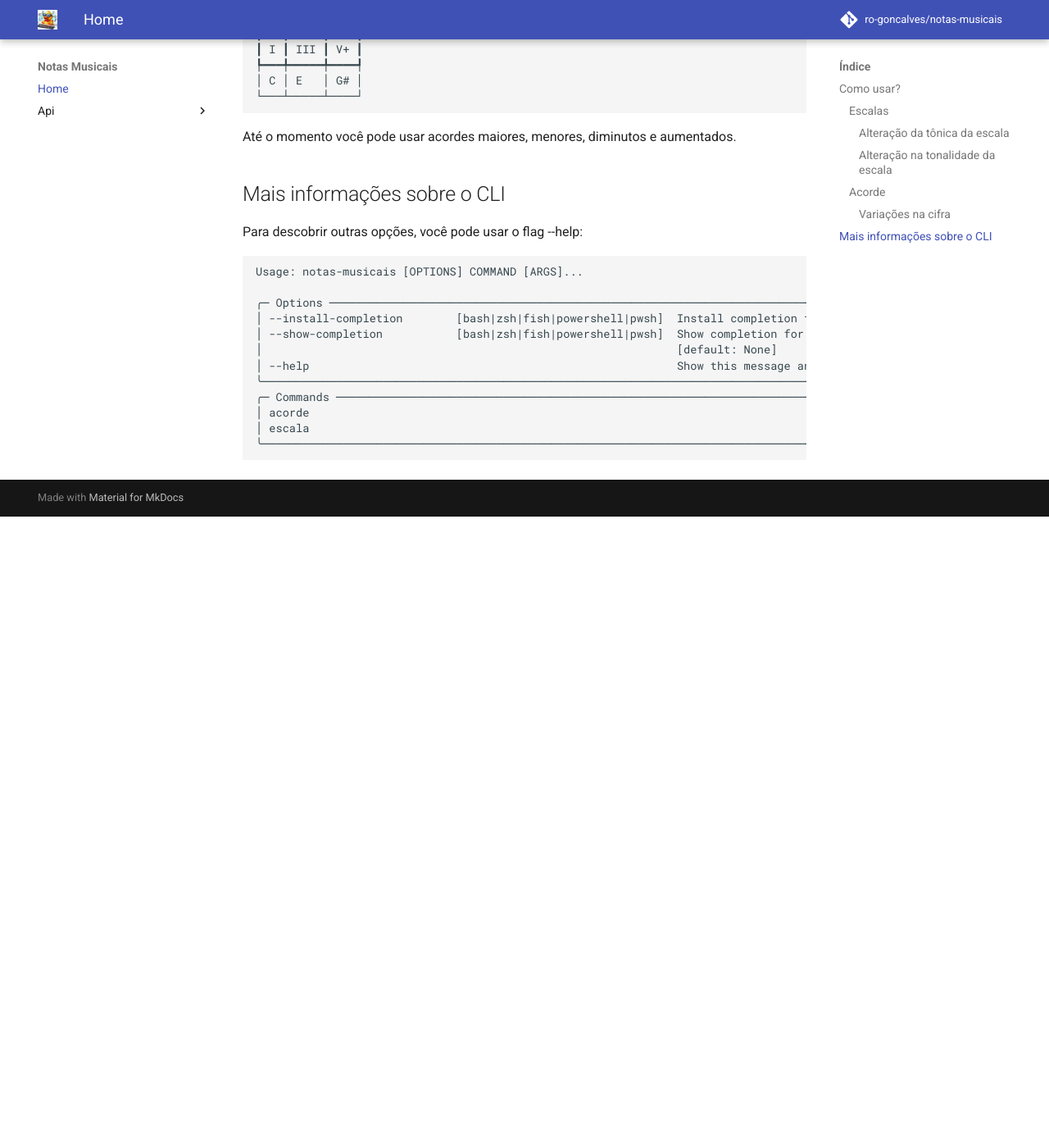
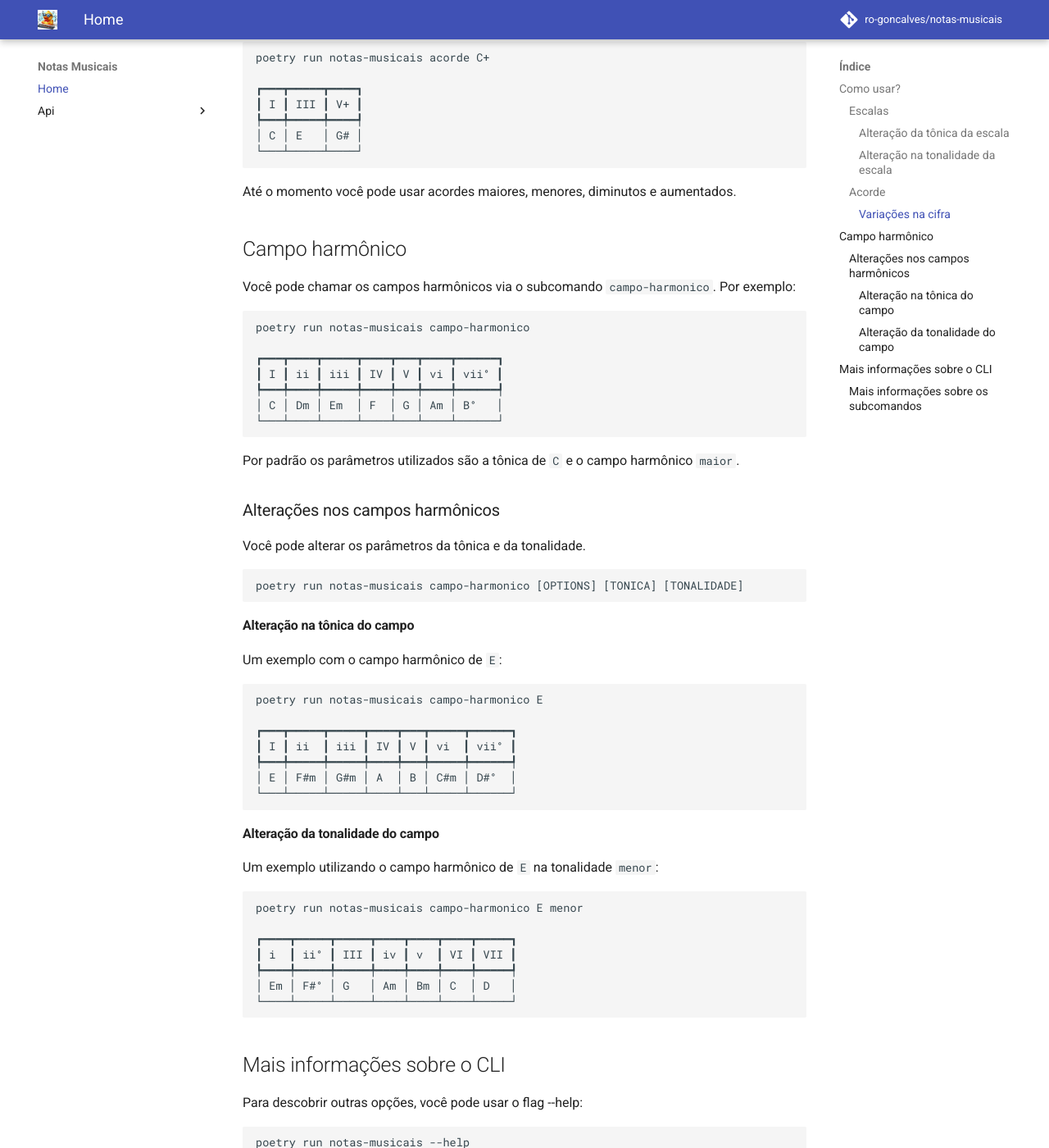
Before and after one commit to Ro-Goncalves/notas-musicais, an MkDocs documentation site: the page built from docs/index.md, in a window 1280 px wide and 1400 px high, scrolled down 1776 px. Shown: the whole window at 82% size. Built offline with MkDocs 1.6.1 and Material for MkDocs 9.7.7, drawn with Linux system fonts in a browser that asks for light colours; comment, search, counter and statistics services are not loaded; before the commit the page ends 2406 px from its top, so only the background shows below that; some of the changed text lies outside the part shown.

Commit message:
Atualização da documentação para incluir o campo harmônico

````diff
--- a/docs/index.md
+++ b/docs/index.md
@@ -2,7 +2,9 @@
 
 # Notas Musicais
 
-Noas musicais é um CLI para ajudar na formação de escalas e acordes. Temos dois comandos disponíveis: `escalas` e `acorde`
+Notas musicais é um CLI para ajudar na formação de escalas, acordes e campos harmônicos.
+
+Toda a aplicação é baseada em um comando chamado `notas-musicais`. Esse comando tem um subcomando relacionado a cada ação que a aplicação pode realizar. Como `escalas`, `acorde` e `campo-hamonico`.
 
 ## Como usar?
 
@@ -76,21 +78,90 @@
 
 Até o momento você pode usar acordes maiores, menores, diminutos e aumentados.
 
+## Campo harmônico
+
+Você pode chamar os campos harmônicos via o subcomando `campo-harmonico`. Por exemplo:
+
+```bash
+poetry run notas-musicais campo-harmonico
+
+┏━━━┳━━━━┳━━━━━┳━━━━┳━━━┳━━━━┳━━━━━━┓
+┃ I ┃ ii ┃ iii ┃ IV ┃ V ┃ vi ┃ vii° ┃
+┡━━━╇━━━━╇━━━━━╇━━━━╇━━━╇━━━━╇━━━━━━┩
+│ C │ Dm │ Em  │ F  │ G │ Am │ B°   │
+└───┴────┴─────┴────┴───┴────┴──────┘
+```
+
+Por padrão os parâmetros utilizados são a tônica de `C` e o campo harmônico `maior`.
+
+### Alterações nos campos harmônicos
+
+Você pode alterar os parâmetros da tônica e da tonalidade.
+
+```bash
+poetry run notas-musicais campo-harmonico [OPTIONS] [TONICA] [TONALIDADE]
+```
+
+#### Alteração na tônica do campo
+
+Um exemplo com o campo harmônico de `E`:
+
+```bash
+poetry run notas-musicais campo-harmonico E
+
+┏━━━┳━━━━━┳━━━━━┳━━━━┳━━━┳━━━━━┳━━━━━━┓
+┃ I ┃ ii  ┃ iii ┃ IV ┃ V ┃ vi  ┃ vii° ┃
+┡━━━╇━━━━━╇━━━━━╇━━━━╇━━━╇━━━━━╇━━━━━━┩
+│ E │ F#m │ G#m │ A  │ B │ C#m │ D#°  │
+└───┴─────┴─────┴────┴───┴─────┴──────┘
+```
+
+#### Alteração da tonalidade do campo
+
+Um exemplo utilizando o campo harmônico de `E` na tonalidade `menor`:
+
+```bash
+poetry run notas-musicais campo-harmonico E menor
+
+┏━━━━┳━━━━━┳━━━━━┳━━━━┳━━━━┳━━━━┳━━━━━┓
+┃ i  ┃ ii° ┃ III ┃ iv ┃ v  ┃ VI ┃ VII ┃
+┡━━━━╇━━━━━╇━━━━━╇━━━━╇━━━━╇━━━━╇━━━━━┩
+│ Em │ F#° │ G   │ Am │ Bm │ C  │ D   │
+└────┴─────┴─────┴────┴────┴────┴─────┘
+```
+
 ## Mais informações sobre o CLI
 
 Para descobrir outras opções, você pode usar o flag --help:
 
 ```bash
+poetry run notas-musicais --help
+
 Usage: notas-musicais [OPTIONS] COMMAND [ARGS]...
 
-╭─ Options ────────────────────────────────────────────────────────────────────────────────────────────────────────────────────────────────────────╮
-│ --install-completion        [bash|zsh|fish|powershell|pwsh]  Install completion for the specified shell. [default: None]                         │
-│ --show-completion           [bash|zsh|fish|powershell|pwsh]  Show completion for the specified shell, to copy it or customize the installation.  │
-│                                                              [default: None]                                                                     │
-│ --help                                                       Show this message and exit.                                                         │
-╰──────────────────────────────────────────────────────────────────────────────────────────────────────────────────────────────────────────────────╯
-╭─ Commands ───────────────────────────────────────────────────────────────────────────────────────────────────────────────────────────────────────╮
-│ acorde                                                                                                                                           │
-│ escala                                                                                                                                           │
-╰──────────────────────────────────────────────────────────────────────────────────────────────────────────────────────────────────────────────────╯
+╭─ Commands ──────────────────────────────────────────────────────────╮
+│ acorde                                                              │
+│ campo-harmonico                                                     │
+│ escala                                                              │
+╰─────────────────────────────────────────────────────────────────────╯
 ```
+
+### Mais informações sobre os subcomandos
+
+As informações sobre os subcomandos podem ser acessadas usando a flag `--help` após o nome do parâmetro. Um exemplo do uso do `help` nos campos harmônicos:
+
+```bash
+poetry run notas-musicais campo-harmonico --help
+
+ Usage: notas-musicais campo-harmonico [OPTIONS] [TONICA] [TONALIDADE]
+
+╭─ Arguments ─────────────────────────────────────────────────────────╮
+│   tonica          [TONICA]      Tônica do campo harmônico           │
+│                                 [default: c]                        │
+│   tonalidade      [TONALIDADE]  Tonalidade do campo harmônico       │
+│                                 [default: maior]                    │
+╰─────────────────────────────────────────────────────────────────────╯
+╭─ Options ───────────────────────────────────────────────────────────╮
+│ --help          Show this message and exit.                         │
+╰─────────────────────────────────────────────────────────────────────╯
+```
````
